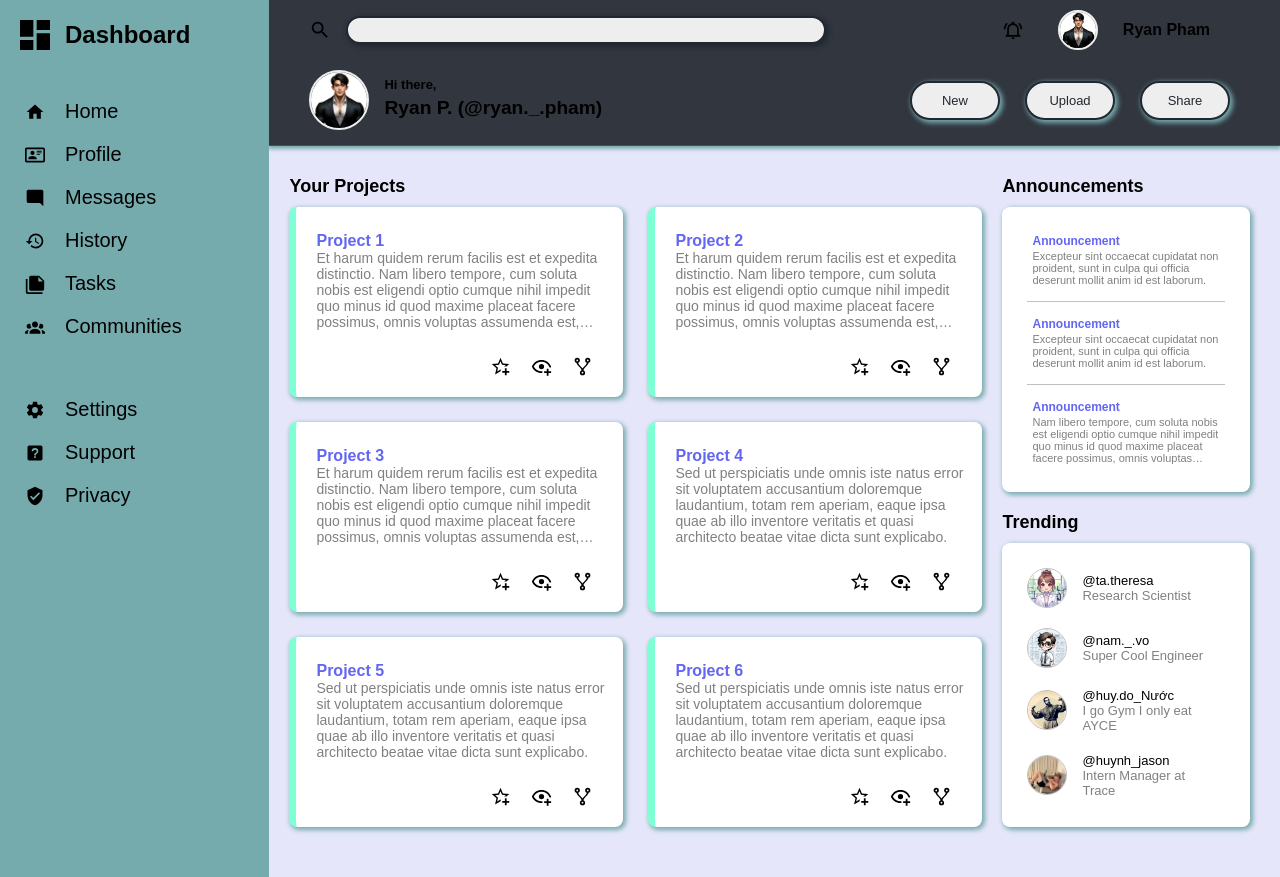
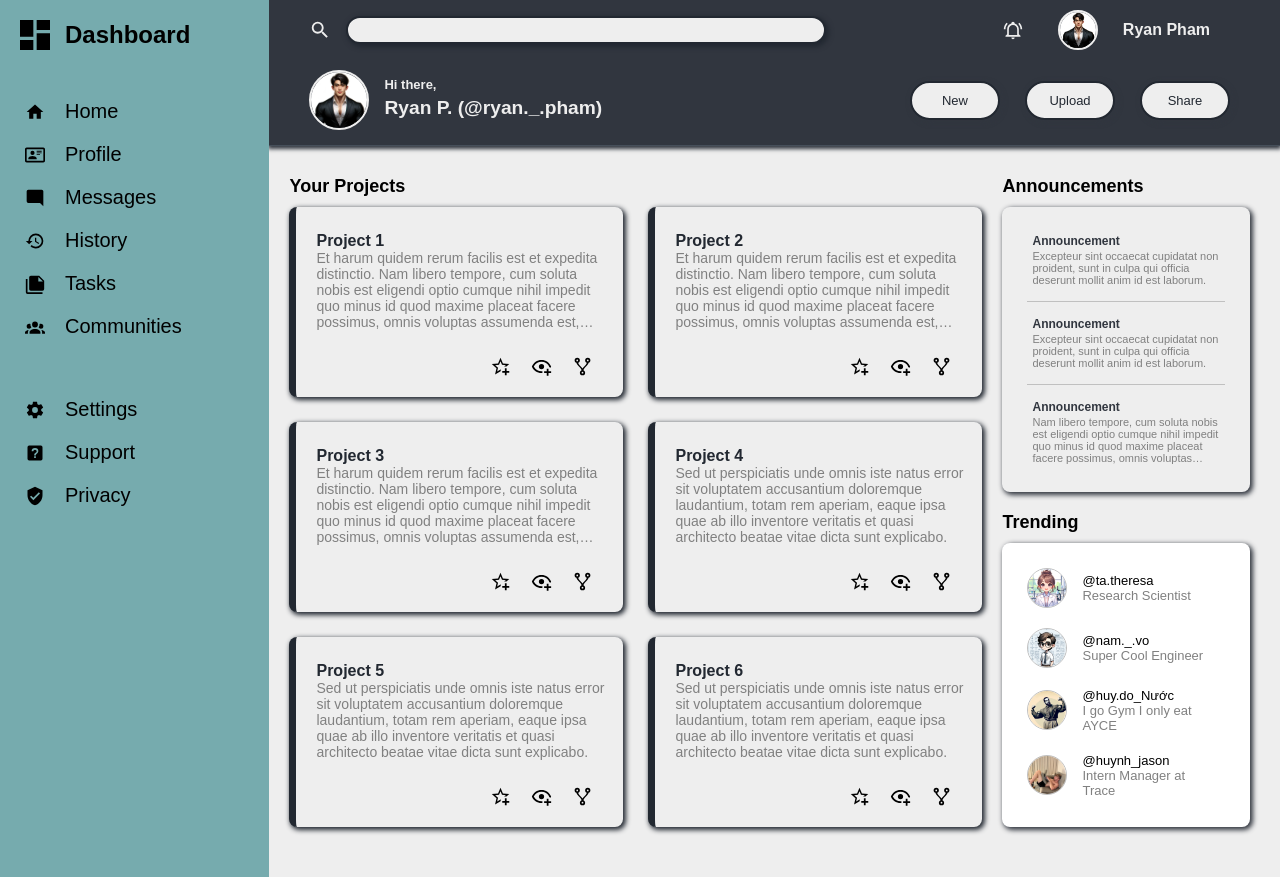
Before and after one commit to ryantpham/admin-dashboard, a plain HTML site: page index.html in a window 1280 px wide. Drawn offline with Linux system fonts and the light colour scheme.

Commit message:
Adjusted styling and hover effects for grid cards

```diff
--- a/style.css
+++ b/style.css
@@ -30,7 +30,7 @@
   --project-accent: var(--rose);
   --project-accent: aquamarine;
   --project-accent-hover: var(--teal-dark);
-  --box-shadow: #76ABAE;
+  --box-shadow: #31363F;
 }
 
 html {
@@ -92,7 +92,7 @@ body {
 .logo:hover .logo-svg,
 .logo:hover h2 {
   fill: #EEEEEE;
-  color: var(--darkslategray);
+  color: #EEEEEE;
 }
 
 .nav-main,
@@ -143,6 +143,7 @@ body {
 .search-icon {
   height: 22px;
   padding-right: 15px;
+  fill: #EEEEEE;
 }
 
 .search-bar {
@@ -152,7 +153,7 @@ body {
 }
 
 .search-bar:hover .search-icon {
-  fill: var(--white);
+  fill: #76ABAE;
 }
 
 #search-input {
@@ -185,6 +186,7 @@ body {
   height: 20px;
   padding: 0px 10px 0px;
   cursor: pointer;
+  fill: #EEEEEE;
 }
 
 .notifications-icon:hover {
@@ -269,22 +271,22 @@ body {
   width: 90px;
   text-align: center;
   border: 2px solid #222831;
-  box-shadow: 2px 2px 5px 1px var(--box-shadow);
+  box-shadow: 2px 2px 5px 1px #31363F;
   border-radius: 30px;
   padding: 10px 0px 10px;
 }
 
 .buttons-container > button:hover {
-  background-color: var(--button-hover);
+  background-color: #608d90;
   color: var(--button-text-hover);
   font-weight: 700;
   border: 2px solid var(--button-text-hover);
-  box-shadow: 2px 2px 10px 5px var(--box-shadow);
+  box-shadow: 2px 2px 10px 5px #31363F;
   cursor: pointer;
 }
 
 .main {
-  background-color: var(--main-bg);
+  background-color: #EEEEEE;
   grid-column: 2 / 3;
   grid-row: 2 / 3;
 
@@ -318,17 +320,16 @@ body {
   display: grid;
   grid-template-columns: 1fr;
   grid-template-rows: 4fr 1fr;
-  background-color: var(--white);
+  background-color: #EEEEEE;
   height: 190px;
   border-radius: 8px;
-  border-left: 7px solid var(--project-accent);
-  box-shadow: 2px 2px 5px 1px var(--box-shadow);
+  border-left: 7px solid #222831;
+  box-shadow: 2px 2px 5px 1px #222831;
   padding: 25px 15px 20px 20px;
 }
 
 .project-card:hover {
-  border-left: 7px solid var(--project-accent-hover);
-  box-shadow: 2px 2px 10px 5px var(--box-shadow);
+  border-left: 7px solid #76ABAE;
 }
 
 .project-card a {
@@ -349,6 +350,10 @@ body {
   -webkit-box-orient: vertical;
   overflow: hidden;
   margin: 0px;
+}
+
+.project-info>h4>a{
+  color: #222831;
 }
 
 .project-actions {
@@ -377,7 +382,7 @@ body {
 }
 
 a {
-  color: var(--indigo-dark);
+  color: #5f9092;
   text-decoration: none;
 }
 
@@ -395,9 +400,9 @@ a:hover {
 
 .announcements-card {
   flex: 1;
-  background-color: var(--white);
+  background-color: #EEEEEE;
   border-radius: 8px;
-  box-shadow: 2px 2px 5px 1px var(--box-shadow);
+  box-shadow: 2px 2px 5px 1px #31363F;
   padding: 25px;
 }
 
@@ -408,6 +413,7 @@ a:hover {
 .announcement h5 {
   font-size: 12px;
   margin: 2px 0px 2px;
+  color:#31363F;
 }
 
 .announcement p {
@@ -446,7 +452,7 @@ hr {
   flex: 1;
   background-color: var(--white);
   border-radius: 8px;
-  box-shadow: 2px 2px 5px 1px var(--box-shadow);
+  box-shadow: 2px 2px 5px 1px #31363F;
   padding: 5px;
 }
 
@@ -470,6 +476,10 @@ hr {
 
 .trending-project {
   color: gray;
+}
+
+.user-name-full ,.user-name, .greeting{
+  color: #EEEEEE;
 }
 
 /* For smaller screens */
```
